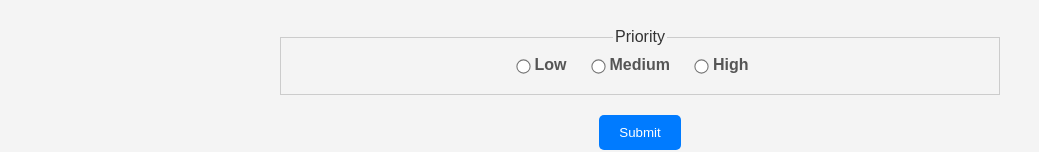
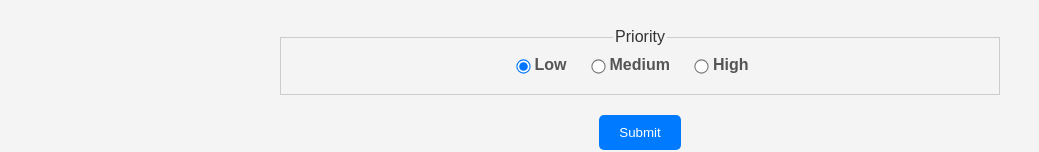
Before and after one commit to RoeiMesi/TodosApp, a React (Create React App) app in the folder frontend/: page / in a window 1280 px wide. Shown: the part 528-680 px from the top of the page, without its empty margins (0-1039 px from the left). Built offline with nearby package versions, Linux system fonts and the light colour scheme.

Commit message:
Refined todos to work with id instead of date_created

```diff
--- a/frontend/src/components/TodoForm.js
+++ b/frontend/src/components/TodoForm.js
@@ -3,50 +3,57 @@ import React, { useState, useEffect } from "react";
 export default function TodoForm({ dispatch, editingTodo }) {
   const [title, setTitle] = useState("");
   const [description, setDescription] = useState("");
-  const [priority, setPriority] = useState(1);
+  const [priority, setPriority] = useState("1");
 
   useEffect(() => {
     if (editingTodo) {
-      setTitle(editingTodo.title);
-      setDescription(editingTodo.description);
-      setPriority(editingTodo.priority);
+      setTitle(editingTodo.title ?? "");
+      setDescription(editingTodo.description ?? "");
+      setPriority(editingTodo.priority ?? "1");
     } else {
       clearForm();
     }
   }, [editingTodo]);
 
-  const priorityLabels = {
-    1: "Low",
-    2: "Medium",
-    3: "High",
-  };
 
   const clearForm = () => {
     setTitle("");
     setDescription("");
-    setPriority(1);
+    setPriority("1");
   };
 
   const handleSubmit = (e) => {
     e.preventDefault();
-    clearForm();
+
+    const id = editingTodo?.id ?? (crypto?.randomUUID?.() || String(Date.now()));
 
     const todoData = {
+      id,
       title,
       description,
-      priority,
-      completed: editingTodo ? editingTodo.completed : false
+      priority: Number(priority),
+      completed: editingTodo ? !!editingTodo.completed : false,
+      //TODO: Remove below because backend is creating this createDate time
+      ...(editingTodo?.date_created ? { date_created: editingTodo.date_created } : {})
     };
 
     dispatch({
       type: editingTodo ? "UPDATE_TODO" : "ADD_TODO",
       payload: todoData,
     });
+
+    clearForm();
   };
 
   const handleCancel = () => {
     dispatch({ type: "CLEAR_EDITING_TODO" });
     clearForm();
+  };
+
+  const priorityLabels = {
+    1: "Low",
+    2: "Medium",
+    3: "High",
   };
 
   return (
--- a/frontend/src/components/TodoItem.js
+++ b/frontend/src/components/TodoItem.js
@@ -1,7 +1,7 @@
 import React, { useState } from "react";
 
 export default function TodoItem({ todo, dispatch }) {
-  const { title, description, priority, completed, dateCreated } = todo;
+  const { id, title, description, priority } = todo;
 
   const priorityClass = {
     1: "priority-low",
@@ -11,14 +11,14 @@ export default function TodoItem({ todo, dispatch }) {
 
   return (
     <div className="todo-item">
-      <div className={`priority-dot ${priorityClass[todo.priority]}`}></div>
+      <div className={`priority-dot ${priorityClass[Number(priority)]}`}></div>
       <h3>{title}</h3>
       <p>{description}</p>
 
       <button
         className="button"
         onClick={() =>
-          dispatch({ type: "DELETE_TODO", payload: { dateCreated } })
+          dispatch({ type: "DELETE_TODO", payload: { id } })
         }
       >
         Delete
--- a/frontend/src/components/TodoList.js
+++ b/frontend/src/components/TodoList.js
@@ -4,9 +4,9 @@ import TodoItem from "./TodoItem";
 export default function TodoList({ todos, dispatch }) {
   return (
     <div className="todo-list">
-      {todos.map((todo) => (
+      {todos.map((todo, idx) => (
         <TodoItem
-          key={todo.createdAt}
+          key={todo.id ?? todo.dateCreated ?? idx}
           dispatch={dispatch}
           todo={todo}
         ></TodoItem>
--- a/frontend/src/reducers/todoReducer.js
+++ b/frontend/src/reducers/todoReducer.js
@@ -6,41 +6,36 @@ export default function todoReducer(state, action) {
       return {
         ...state,
         todos: state.todos.map((todo) =>
-          todo.dateCreated === action.payload.dateCreated
-            ? action.payload
-            : todo
+          todo.id === action.payload.id ? action.payload : todo
         ),
+        editingTodo:
+          state.editingTodo && state.editingTodo.id === action.payload.id
+            ? null
+            : state.editingTodo,
       };
+
     case "DELETE_TODO":
-      if (
-        state.editingTodo &&
-        state.editingTodo.dateCreated === action.payload.dateCreated
-      ) {
-        return {
-          ...state,
-          todos: state.todos.filter(
-            (todo) => todo.dateCreated !== action.payload.dateCreated
-          ),
-          editingTodo: null,
-        };
-      } else {
-        return {
-          ...state,
-          todos: state.todos.filter(
-            (todo) => todo.dateCreated !== action.payload.dateCreated
-          ),
-        };
-      }
+      return {
+        ...state,
+        todos: state.todos.filter((todo) => todo.id !== action.payload.id),
+        editingTodo:
+          state.editingTodo && state.editingTodo.id === action.payload.id
+            ? null
+            : state.editingTodo,
+      };
+
     case "SET_EDITING_TODO":
       return {
         ...state,
         editingTodo: action.payload,
       };
+
     case "CLEAR_EDITING_TODO":
       return {
         ...state,
         editingTodo: null,
       };
+
     case "SET_SORTING":
       return {
         ...state,
--- a/frontend/src/utils/sortingUtilities.js
+++ b/frontend/src/utils/sortingUtilities.js
@@ -1,12 +1,11 @@
 export const sortTodos = (todos, preference) => {
-    switch(preference) {
-        case "High to Low":
-            return [...todos].sort((a,b) => b.priority.localeCompare(a.priority));
-
-        case "Low to High":
-            return [...todos].sort((a,b) => a.priority.localeCompare(b.priority));
-
-        default:
-            return todos
-    }
-}
+  const copy = [...todos];
+  switch (preference) {
+    case "High to Low":
+      return copy.sort((a, b) => Number(b.priority) - Number(a.priority));
+    case "Low to High":
+      return copy.sort((a, b) => Number(a.priority) - Number(b.priority));
+    default:
+      return copy;
+  }
+};
```
